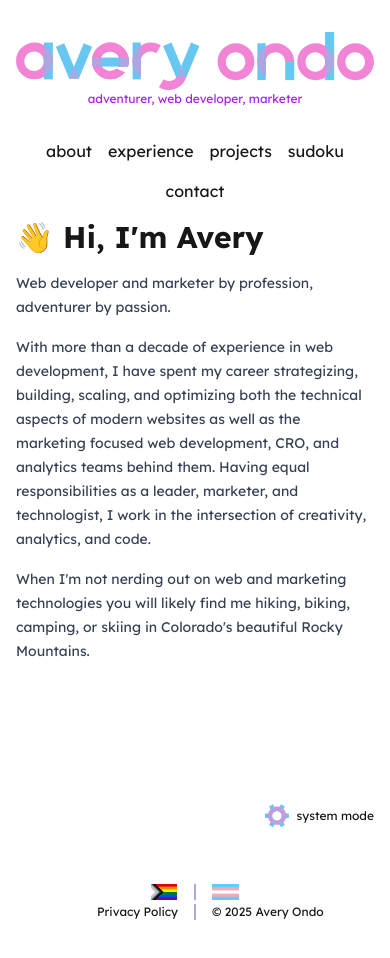
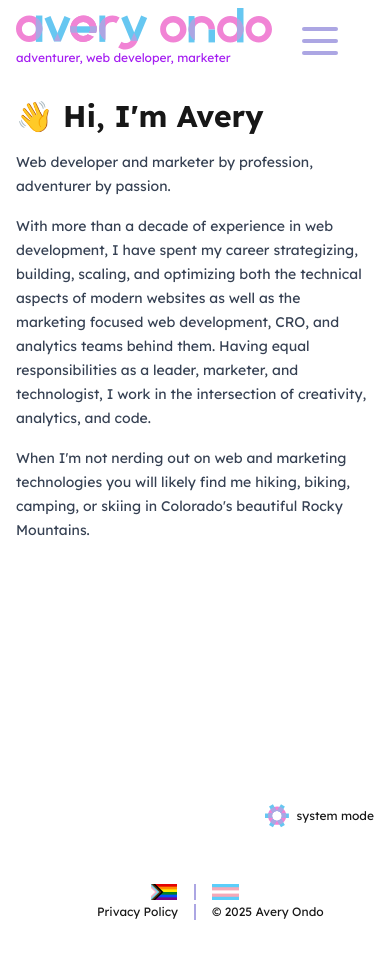
Before and after one commit to averyhere/averyhere.com, a Next.js app: page /about in a window 390 px wide. Shown: the top 958 px of the page. Built offline with nearby package versions, Linux system fonts and the light colour scheme.

Commit message:
mobile nav

```diff
--- a/src/components/MainNav.tsx
+++ b/src/components/MainNav.tsx
@@ -1,18 +1,55 @@
+"use client";
+
+import { useState } from "react";
 import { NavLink } from "@/components/ui";
+import { cn } from "@/lib/utils";
 
 export const MainNav = ({ variant }: { variant?: string }) => {
-  const classes =
+  const [isOpen, setIsOpen] = useState(false);
+  return (
+    <>
+      <button
+        onClick={() => setIsOpen(!isOpen)}
+        className="md:hidden flex flex-col justify-center items-center w-8 z-50"
+      >
+        <span
+          className={`bg-purple block transition-all duration-300 ease-out h-1 w-9 rounded-sm ${
+            isOpen ? "rotate-45 translate-y-1.5" : "-translate-y-1.5"
+          }`}
+        ></span>
+        <span
+          className={`bg-purple block transition-all duration-300 ease-out h-1 w-9 rounded-sm my-0.5 ${
+            isOpen ? "opacity-0" : "opacity-100"
+          }`}
+        ></span>
+        <span
+          className={`bg-purple block transition-all duration-300 ease-out h-1 w-9 rounded-sm ${
+            isOpen ? "-rotate-45 -translate-y-1.5" : "translate-y-1.5"
+          }`}
+        ></span>
+      </button>
+      <nav
+        className={cn([
+          "absolute md:relative h-dvh md:h-auto left-0 top-0 w-full bg-white dark:bg-black z-40 flex flex-col md:flex-row md:w-full text-center text-md md:text-xl",
+          !isOpen ? "hidden md:block" : "block",
+        ])}
+      >
+        <ul
+          className={cn([
+            "hidden w-full",
             variant === "horizontal"
-      ? "grid grid-cols-1 md:grid-cols-5 max-w-max m-auto gap-4"
-      : "flex flex-row flex-wrap gap-4 m-auto justify-center";
-  return (
-    <nav className="w-full text-center text-md md:text-xl">
-      <ul className={classes}>
+              ? "md:grid grid-cols-1 md:grid-cols-5 max-w-max m-auto gap-4"
+              : "md:grid grid-cols-1 gap-4 m-auto",
+            isOpen &&
+              " max-sm:flex max-sm:left-0 max-sm:bottom-0 max-sm:bg-white max-sm:dark:bg-black max-sm:w-full max-sm:h-[calc(100dvh_-_100px)] max-sm:flex-col",
+          ])}
+        >
           <li className="w-auto md:w-full">
             <NavLink
               href="/about/"
               className="decoration-blue underline-offset-4 hover:underline"
               activeClasses="underline"
+              onClick={() => setIsOpen(false)}
             >
               about
             </NavLink>
@@ -22,6 +59,7 @@ export const MainNav = ({ variant }: { variant?: string }) => {
               href="/experience/"
               className="decoration-blue underline-offset-4 hover:underline"
               activeClasses="underline"
+              onClick={() => setIsOpen(false)}
             >
               experience
             </NavLink>
@@ -31,6 +69,7 @@ export const MainNav = ({ variant }: { variant?: string }) => {
               href="/projects/"
               className="decoration-blue underline-offset-4 hover:underline"
               activeClasses="underline"
+              onClick={() => setIsOpen(false)}
             >
               projects
             </NavLink>
@@ -40,6 +79,7 @@ export const MainNav = ({ variant }: { variant?: string }) => {
               href="/just-another-sudoku/"
               className="decoration-blue underline-offset-4 hover:underline"
               activeClasses="underline"
+              onClick={() => setIsOpen(false)}
             >
               sudoku
             </NavLink>
@@ -49,11 +89,13 @@ export const MainNav = ({ variant }: { variant?: string }) => {
               href="/contact/"
               className="decoration-blue underline-offset-4 hover:underline"
               activeClasses="underline"
+              onClick={() => setIsOpen(false)}
             >
               contact
             </NavLink>
           </li>
         </ul>
       </nav>
+    </>
   );
 };
--- a/src/components/SiteHeader.tsx
+++ b/src/components/SiteHeader.tsx
@@ -1,19 +1,29 @@
-import { AveryOndoLogo } from "@/components/logos"
-import { MainNav } from "@/components/MainNav"
-import Link from "next/link"
+import { AveryOndoLogo } from "@/components/logos";
+import { MainNav } from "@/components/MainNav";
+import Link from "next/link";
 
-export const SiteHeader = async ({className, children}:{className?:string, children?:React.ReactElement}) => {
-
+export const SiteHeader = async ({
+  className,
+  children,
+}: {
+  className?: string;
+  children?: React.ReactElement;
+}) => {
   return (
-    <header className={`w-full h-max md:sticky md:flex md:flex-col md:items-center md:justify-center md:min-h-dvh md:top-0 ${className}`}>
-      <Link href="/" className="w-full h-auto max-w-3xs mt-10 md:mt-0 mb-2">
+    <header
+      className={`w-full h-max md:sticky flex md:flex-col gap-8 py-2 md:gap-4 md:py-0 items-center md:justify-center md:min-h-dvh md:top-0 ${className}`}
+    >
+      <Link href="/" className="w-full h-auto max-w-3xs mb-2">
         <AveryOndoLogo className="w-full h-auto hidden md:block" />
-        <AveryOndoLogo variant="horizontal" className="w-full h-auto md:hidden mt-8" />
-        <span className="sr-only">Homepage</span>
+        <AveryOndoLogo
+          variant="horizontal"
+          className="w-full h-auto md:hidden"
+        />
+        <p className="text-bright-purple dark:text-pink text-xs text-left">
+          adventurer, web developer, marketer
+        </p>
       </Link>
-      <p className="text-bright-purple dark:text-pink text-xs mb-8 text-center">adventurer, web developer, marketer</p>
       <MainNav />
-      {children}
     </header>
-  )
-}
+  );
+};
--- a/src/components/ui/Button/Button.tsx
+++ b/src/components/ui/Button/Button.tsx
@@ -1,42 +1,64 @@
-import Link, { LinkProps } from "next/link"
-import { IconType } from "react-icons"
-import styles from "./button.module.css"
+import Link, { LinkProps } from "next/link";
+import { IconType } from "react-icons";
+import styles from "./button.module.css";
 
 interface ButtonProps extends LinkProps {
-  className?: string,
-  children?: React.ReactNode,
-  external?: boolean,
-  size?: 'xs'|'sm'|'md'|'lg',
-  icon?: IconType,
-  iconPosition?: 'start'|'end',
+  className?: string;
+  children?: React.ReactNode;
+  external?: boolean;
+  size?: "xs" | "sm" | "md" | "lg";
+  icon?: IconType;
+  iconPosition?: "start" | "end";
+  color?: "default" | "blue" | "pink";
 }
 
 export const Button: React.FC<ButtonProps> = ({
   children,
   href,
   external,
-  size = 'md',
+  size = "md",
   icon,
-  iconPosition = 'start',
+  iconPosition = "start",
   className,
+  color = "default",
   ...props
 }) => {
-
-  if (icon){
-    const Icon:IconType = icon;
-    const sizeClass = size === 'md' ? 'size-8' : size === 'sm' ? 'size-4' : size === 'xs' ? 'size-3' : 'size-10';
+  if (icon) {
+    const Icon: IconType = icon;
+    const sizeClass =
+      size === "md"
+        ? "size-8"
+        : size === "sm"
+        ? "size-4"
+        : size === "xs"
+        ? "size-3"
+        : "size-10";
     return (
-      <Link href={href} className={`${styles.button} ${size !== 'md' ? styles[`button-${size}`] : ''} ${styles[`button-icon-${iconPosition}`]} ${className}`} {... (external ? { target: "_blank" } : {} )} {...props}>
-        {iconPosition === 'start' && (<Icon className={sizeClass} />)}
+      <Link
+        href={href}
+        className={`${styles.button}  ${styles[`button-color-${color}`]} ${
+          size !== "md" ? styles[`button-${size}`] : ""
+        } ${styles[`button-icon-${iconPosition}`]} ${className}`}
+        {...(external ? { target: "_blank" } : {})}
+        {...props}
+      >
+        {iconPosition === "start" && <Icon className={sizeClass} />}
         {children}
-        {iconPosition === 'end' && (<Icon className={sizeClass} />)}
+        {iconPosition === "end" && <Icon className={sizeClass} />}
       </Link>
-    )
+    );
   }
 
   return (
-    <Link href={href} className={`${styles.button} ${size !== 'md' ? styles[`button-${size}`] : ''} ${className}`} {... (external ? { target: "_blank" } : {} )} {...props}>
+    <Link
+      href={href}
+      className={`${styles.button}  ${styles[`button-color-${color}`]} ${
+        size !== "md" ? styles[`button-${size}`] : ""
+      } ${className}`}
+      {...(external ? { target: "_blank" } : {})}
+      {...props}
+    >
       {children}
     </Link>
-  )
-}
+  );
+};
--- a/src/components/ui/Button/button.module.css
+++ b/src/components/ui/Button/button.module.css
@@ -15,7 +15,7 @@
 
 .button:before,
 .button:after {
-  content: '';
+  content: "";
   display: block;
   width: 100%;
   height: 100%;
@@ -57,7 +57,10 @@
   /* @apply p-1 text-sm; */
   padding: calc(var(--spacing) * 1.5) /* 0.375rem = 6px */;
   font-size: var(--text-sm) /* 0.875rem = 14px */;
-  line-height: var(--tw-leading, var(--text-sm--line-height) /* calc(1.25 / 0.875) ≈ 1.4286 */);
+  line-height: var(
+    --tw-leading,
+    var(--text-sm--line-height) /* calc(1.25 / 0.875) ≈ 1.4286 */
+  );
 }
 
 .button-xs {
@@ -67,5 +70,28 @@
   padding-left: calc(var(--spacing) * 1.5) /* 0.375rem = 6px */;
   padding-right: calc(var(--spacing) * 1.5) /* 0.375rem = 6px */;
   font-size: var(--text-xs) /* 0.75rem = 12px */;
-  line-height: var(--tw-leading, var(--text-xs--line-height) /* calc(1 / 0.75) ≈ 1.3333 */);
+  line-height: var(
+    --tw-leading,
+    var(--text-xs--line-height) /* calc(1 / 0.75) ≈ 1.3333 */
+  );
 }
+
+.button-color-pink {
+  color: var(--button-text);
+}
+.button-color-pink:before {
+  background-color: var(--color-pink);
+}
+.button-color-pink:after {
+  background-color: var(--color-blue);
+}
+
+.button-color-blue {
+  color: var(--button-text);
+}
+.button-color-blue:before {
+  background-color: var(--color-blue);
+}
+.button-color-blue:after {
+  background-color: var(--color-pink);
+}
--- a/src/components/ui/NavLink.tsx
+++ b/src/components/ui/NavLink.tsx
@@ -1,8 +1,8 @@
-"use client"
+"use client";
 
-import { usePathname } from "next/navigation"
-import Link from "next/link"
-import { cn } from "@/lib/utils"
+import { usePathname } from "next/navigation";
+import Link from "next/link";
+import { cn } from "@/lib/utils";
 
 export const NavLink = ({
   children,
@@ -10,12 +10,14 @@ export const NavLink = ({
   href,
   activeClasses,
   exactMatchOnly = false,
+  onClick,
 }: {
   children: React.ReactNode;
   className: string;
   href: string;
   activeClasses: string;
   exactMatchOnly?: boolean;
+  onClick: (e?: any) => void;
 }) => {
   const pathname = usePathname();
   const isActive = exactMatchOnly ? pathname === href : pathname.includes(href);
@@ -23,9 +25,10 @@ export const NavLink = ({
   return (
     <Link
       href={href}
-      className={cn(`${className} ${isActive ? activeClasses : ''}`)}
+      className={cn(`${className} ${isActive ? activeClasses : ""}`)}
+      onClick={onClick}
     >
       {children}
     </Link>
-  )
-}
+  );
+};
```
Lines whose indentation alone changed are shown as unchanged.
